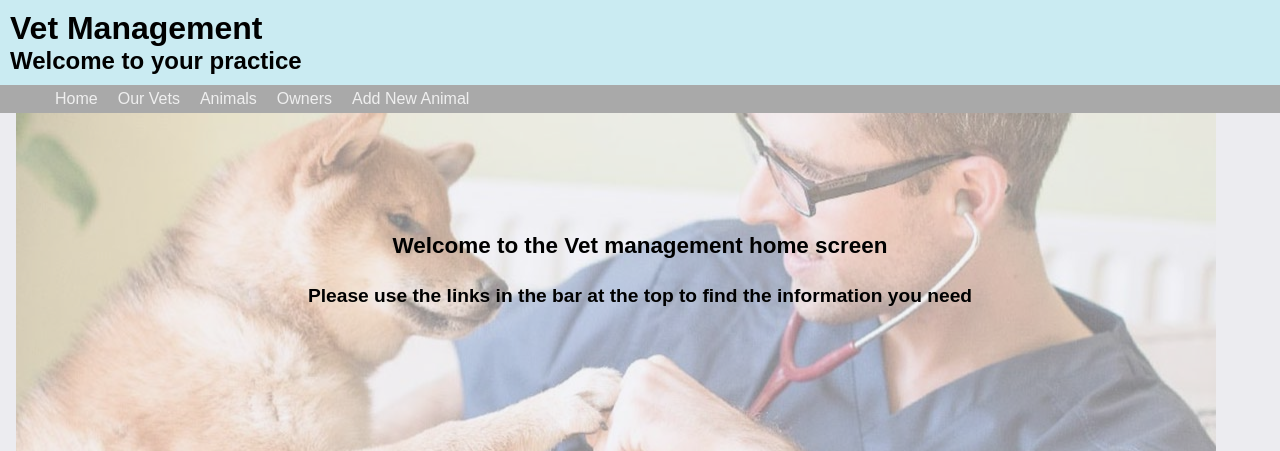
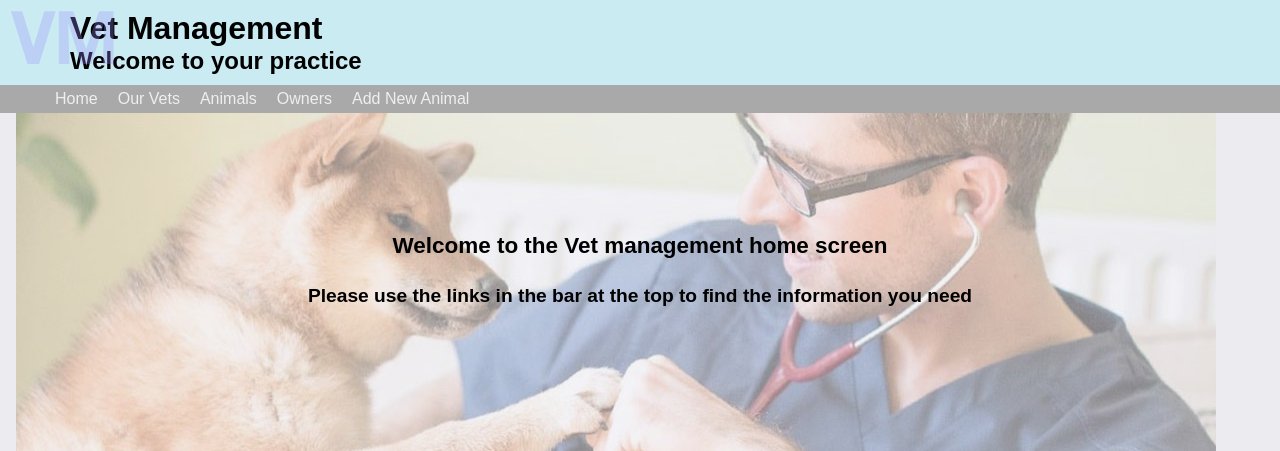
Before and after one commit to JaSmith13/vet_management_project, a Flask app: page / in a window 1280 px wide. Shown: the top 451 px of the page. Run offline with Flask 2, Linux system fonts and the light colour scheme.

Commit message:
adds logo behind header

```diff
--- a/vet_management/static/style.css
+++ b/vet_management/static/style.css
@@ -1,3 +1,6 @@
+@import url('https://fonts.googleapis.com/css2?family=Nobile:wght@500&display=swap');
+
+
 body{
     background-color: #EFEFEF;
     margin: 0;
@@ -18,6 +21,19 @@ ul{
 
 hgroup{
     padding: 10px;
+    position: relative;
+}
+
+.title{
+    padding-left: 60px;
+}
+
+#logo{
+    font-family: Nobile;
+    color: #9E90FF;
+    opacity: 0.3;
+    position: absolute;
+    font-size: 400%;
 }
 
 h1, h2{
--- a/vet_management/templates/base.html
+++ b/vet_management/templates/base.html
@@ -5,13 +5,16 @@
     <meta http-equiv="X-UA-Compatible" content="IE=edge">
     <meta name="viewport" content="width=device-width, initial-scale=1.0">
     <link rel="stylesheet" href="{{url_for('static', filename = 'style.css')}}">
+    <link rel="preconnect" href="https://fonts.gstatic.com">
+    <link href="https://fonts.googleapis.com/css2?family=Nobile:wght@500&display=swap" rel="stylesheet">
     <title>{{title}}</title>
 </head>
 <body>
     <header>
         <hgroup>
-            <h1>Vet Management</h1>
-            <h2>Welcome to your practice</h2>
+            <h1 id="logo">VM</h1>
+            <h1 class="title">Vet Management</h1>
+            <h2 class="title">Welcome to your practice</h2>
         </hgroup>
     </header>
     <nav>
```
